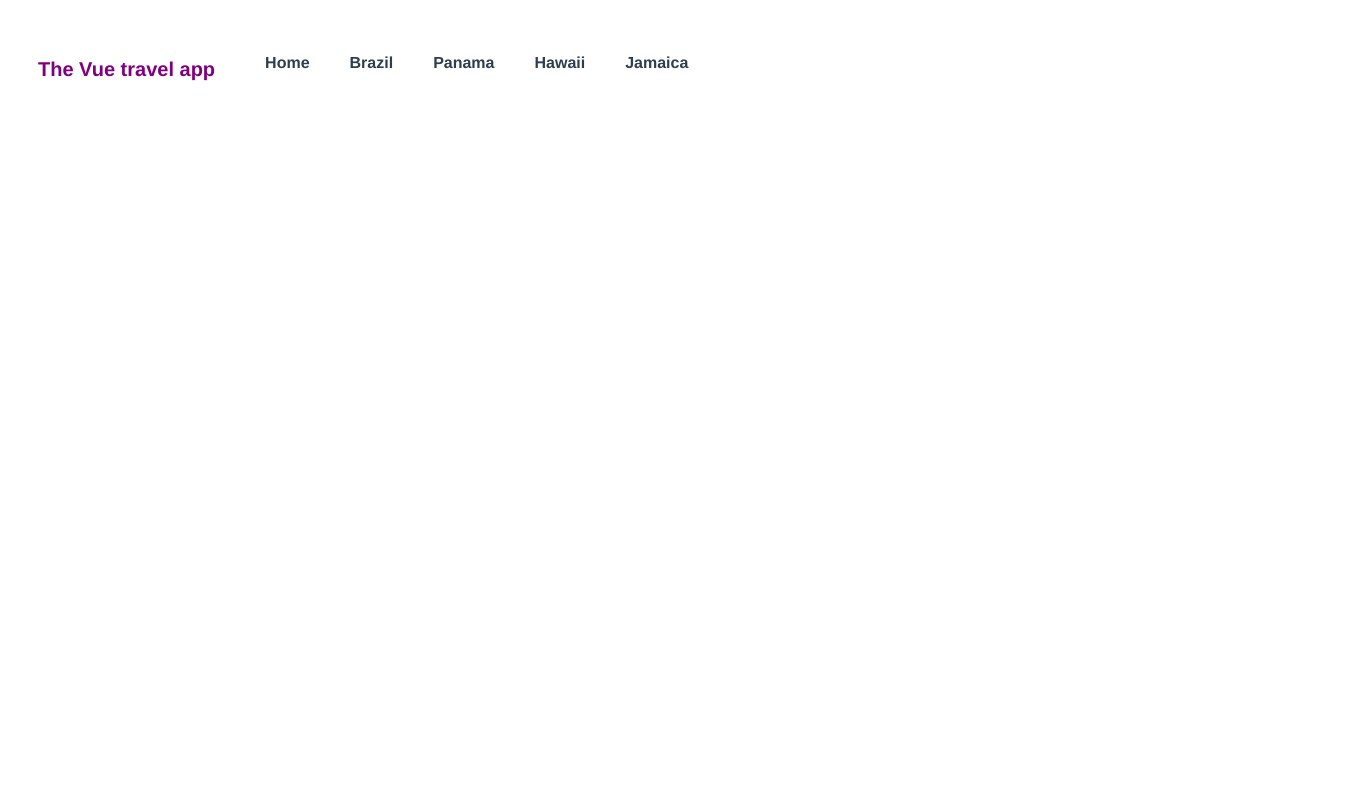
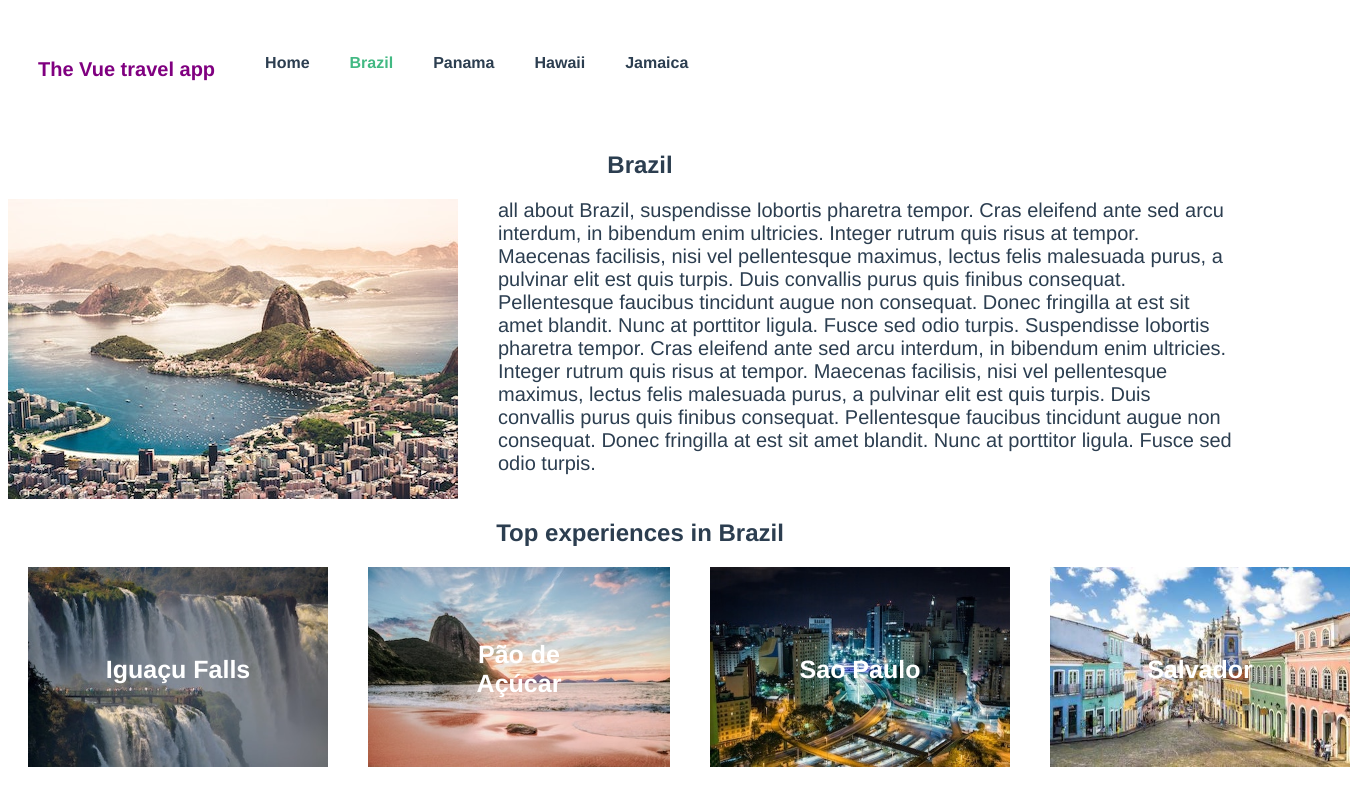
Before and after one commit to ysflghou/vue-travel-app, a Vue app: page /destination/brazil in a window 1280 px wide. Shown: the whole page, 1370 px wide, since content can reach past the window. Built offline with nearby package versions, Linux system fonts and the light colour scheme.

Commit message:
Add nested routes

```diff
--- a/src/router/index.js
+++ b/src/router/index.js
@@ -12,11 +12,22 @@
     component: Home
   },
   {
-    path: "/details/:slug",
+    path: "/destination/:slug",
     name: "DestinationDetails",
     props: true,
     component: () =>
-      import(/* webpackChunkName: "details" */ "../views/DestinationDetails")
+      import(/* webpackChunkName: "details" */ "../views/DestinationDetails"),
+    children: [
+      {
+        path: ":experienceSlug",
+        name: "ExperienceDetails",
+        props: true,
+        component: () =>
+          import(
+            /* webpackChunkName: "experienceDetails" */ "../views/ExperienceDetails"
+          )
+      }
+    ]
   }
 ];
 
--- a/src/views/DestinationDetails.vue
+++ b/src/views/DestinationDetails.vue
@@ -1,4 +1,5 @@
 <template>
+  <div>
     <section class="destination">
       <h1>{{destination.name}}</h1>
       <div class="destination-details">
@@ -6,6 +7,19 @@
         <p>{{destination.description}}</p>
       </div>
     </section>
+    <section>
+      <h2>Top experiences in {{destination.name}}</h2>
+      <div class="cards">
+        <div v-for="experience in destination.experiences" :key="experience.slug" class="card">
+          <router-link :to="{name: 'ExperienceDetails', params: {experienceSlug: experience.slug}}">
+            <img :src="require(`@/assets/${experience.image}`)" :alt="experience.name" />
+            <span class="card_text">{{experience.name}}</span>
+          </router-link>
+        </div>
+      </div>
+      <router-view :key="$route.path" />
+    </section>
+  </div>
 </template>
 
 
@@ -28,7 +42,7 @@
 };
 </script>
 <style scoped>
-img {
+.destination-details img {
   max-width: 600px;
   width: auto;
   height: 100%;
@@ -43,4 +57,25 @@
   font-size: 20px;
   text-align: left;
 }
+.cards {
+  display: flex;
+  justify-content: space-between;
+}
+.cards img {
+  max-height: 200px;
+}
+.card {
+  padding: 0 20px;
+  position: relative;
+}
+.card_text {
+  position: absolute;
+  top: 50%;
+  left: 50%;
+  transform: translate(-50%, -50%);
+  color: white;
+  font-size: 25px;
+  font-weight: bold;
+  text-decoration: none;
+}
 </style>
--- /dev/null
+++ b/src/views/ExperienceDetails.vue
@@ -0,0 +1,54 @@
+<template>
+  <section>
+    <h1>Experiences</h1>
+    <h2>{{experience.name}}</h2>
+    <div class="exprience-details">
+      <img :src="require(`@/assets/${experience.image}`)" :alt="experience.name" />
+      <p>{{experience.description}}</p>
+    </div>
+  </section>
+</template>
+<script>
+import store from "@/store.js";
+export default {
+  props: {
+    slug: {
+      type: String,
+      required: true
+    },
+    experienceSlug: {
+      type: String,
+      required: true
+    }
+  },
+  computed: {
+    destination() {
+      return store.destinations.find(
+        destination => destination.slug === this.slug
+      );
+    },
+    experience() {
+      return this.destination.experiences.find(
+        destination => destination.slug === this.experienceSlug
+      );
+    }
+  }
+};
+</script>
+<style scoped>
+.exprience-details img {
+  max-width: 600px;
+  width: auto;
+  height: 100%;
+  max-height: 400px;
+}
+.exprience-details {
+  display: flex;
+  justify-content: space-between;
+}
+p {
+  margin: 0 40px;
+  font-size: 20px;
+  text-align: left;
+}
+</style>
```
Lines whose indentation alone changed are shown as unchanged.
